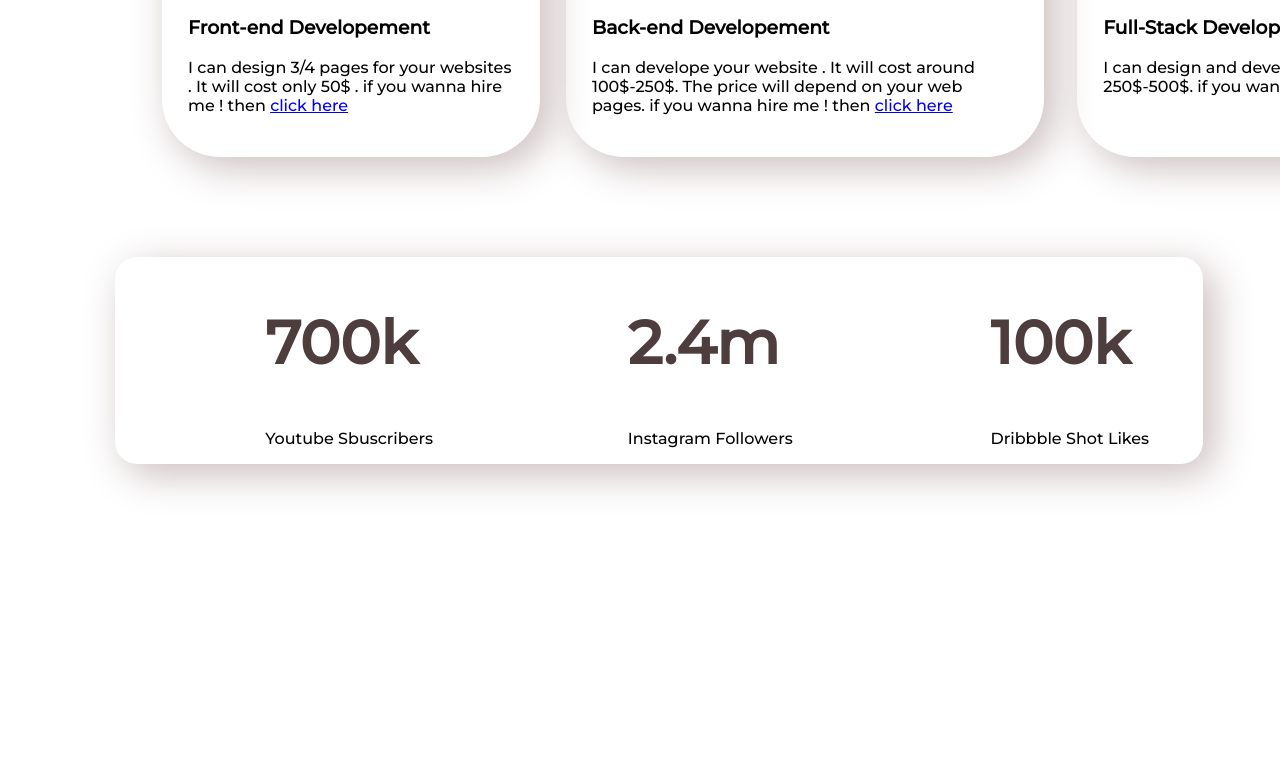
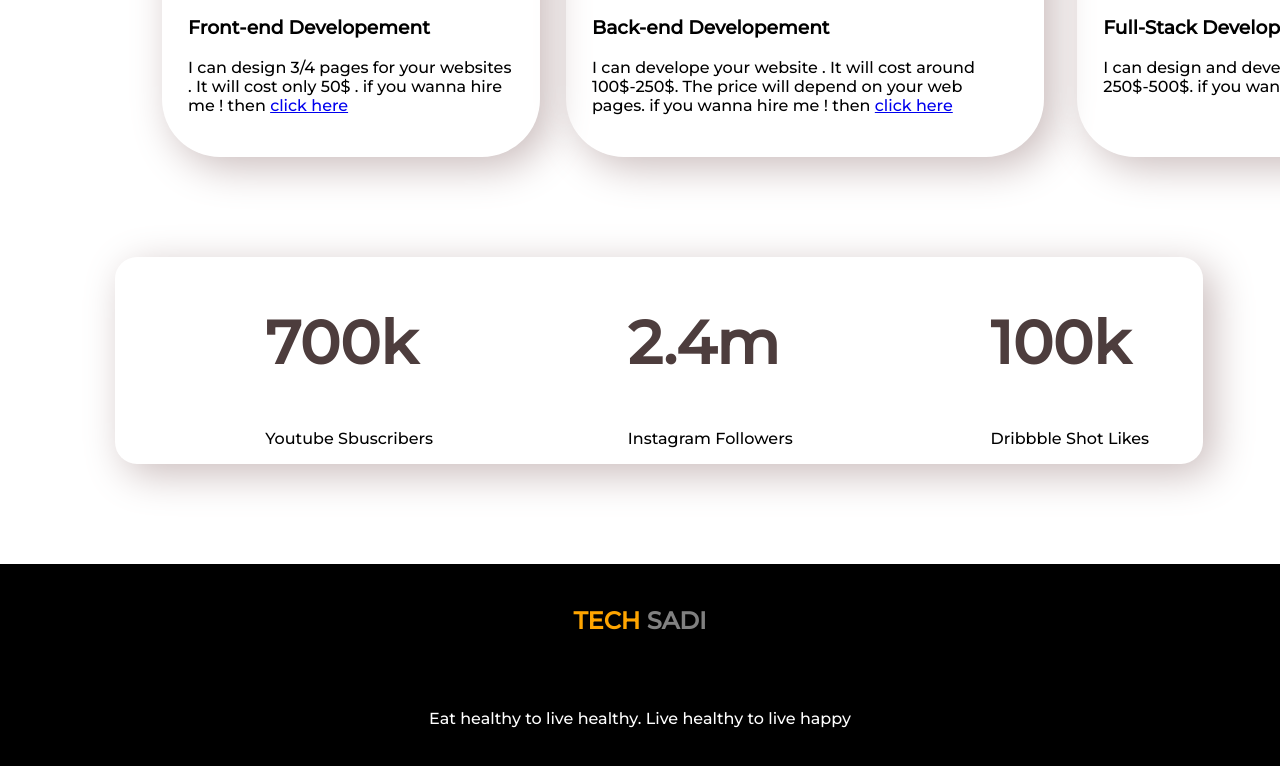
Before and after one commit to Smomi99/portfolio-assignment, a plain HTML site: page index.html in a window 1280 px wide. Shown: the part 2410-3176 px from the top of the page. Before the commit the page ends 2974 px from the top, so only its background shows below. Drawn offline with Linux system fonts and the light colour scheme.

Commit message:
footer added

```diff
--- a/index.html
+++ b/index.html
@@ -89,6 +89,11 @@
 
     </section>
 
+    <footer class="footer-menu">
+        <h2><Span class="orange-color">TECH</Span> <span class="gray"> SADI</span></h2> <br> <br>
+        <p>Eat healthy to live healthy. Live healthy to live happy</p>
+    </footer>
+
 
 </body>
 
--- a/style.css
+++ b/style.css
@@ -96,3 +96,10 @@ h1{
     padding-left: 150px;
 
 }
+.footer-menu
+{
+    text-align: center;
+    background-color: black;
+    color: white;
+    padding: 22px;
+}
```
